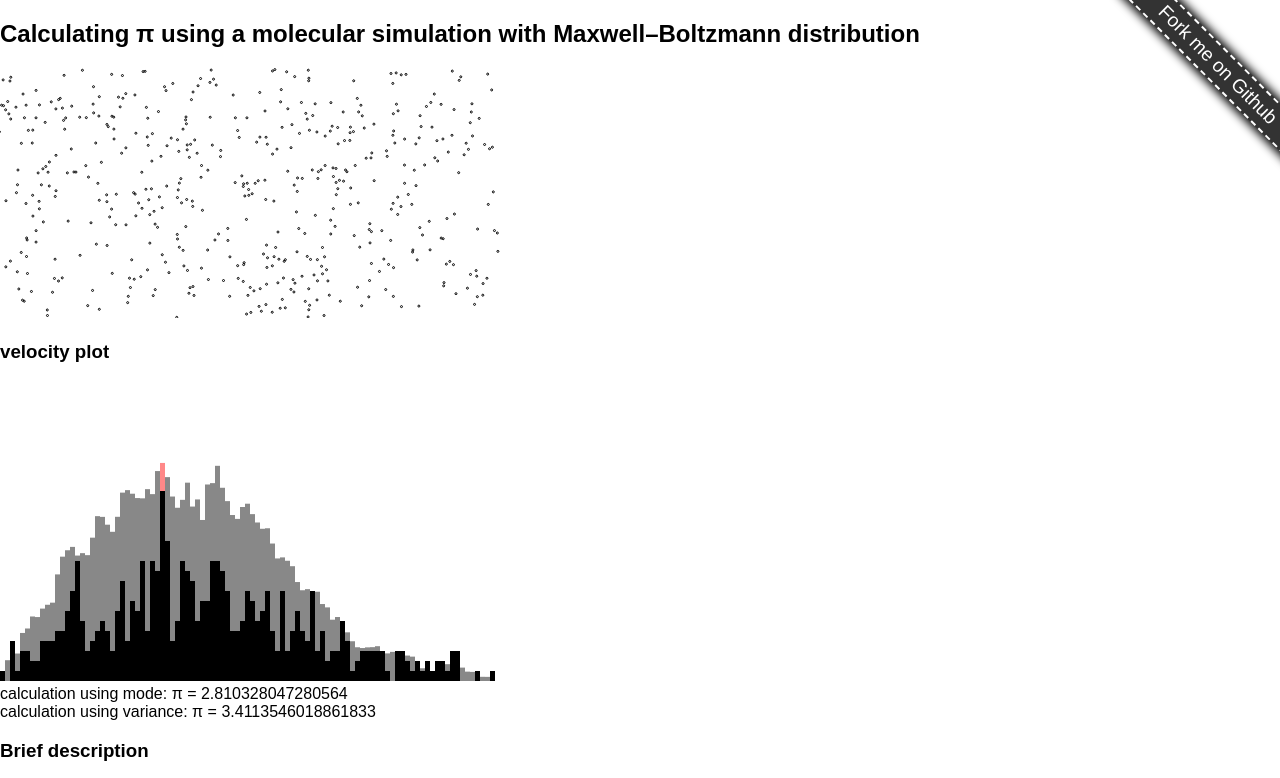
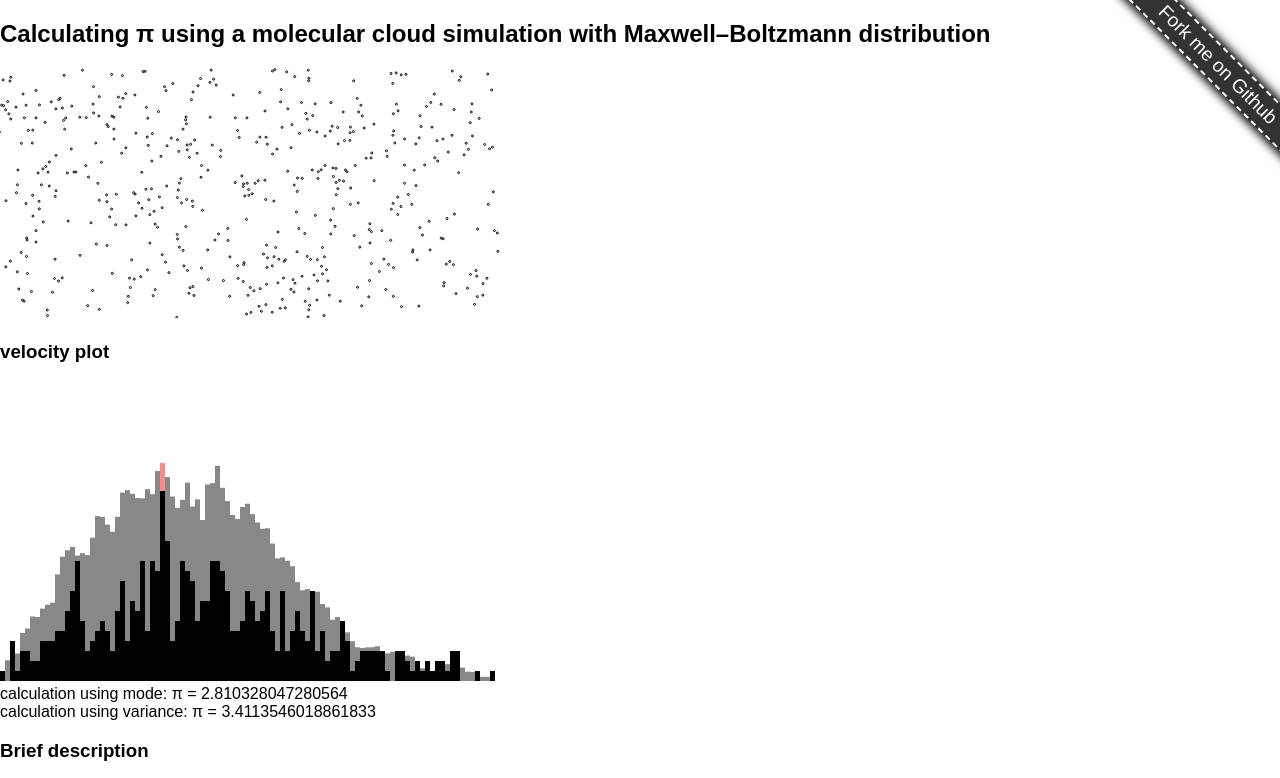
Before and after one commit to martian17/molecules-pi, a plain HTML site: page index.html in a window 1280 px wide. Shown: the top 778 px of the page. Drawn offline with Linux system fonts and the light colour scheme.

Commit message:
edited readme

```diff
--- a/index.html
+++ b/index.html
@@ -6,7 +6,7 @@
 <link rel="stylesheet" href="style.css">
 </head>
 <body>
-    <h2>Calculating π using a molecular simulation with Maxwell–Boltzmann distribution</h2>
+    <h2>Calculating π using a molecular cloud simulation with Maxwell–Boltzmann distribution</h2>
     <canvas id="canvas1"></canvas>
     <h3>velocity plot</h3>
     <canvas id="canvas2"></canvas>
```
Also changed, not shown: 1 other file.
